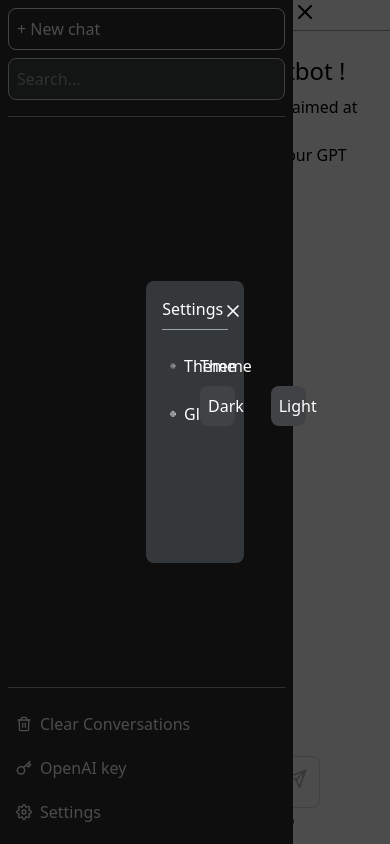
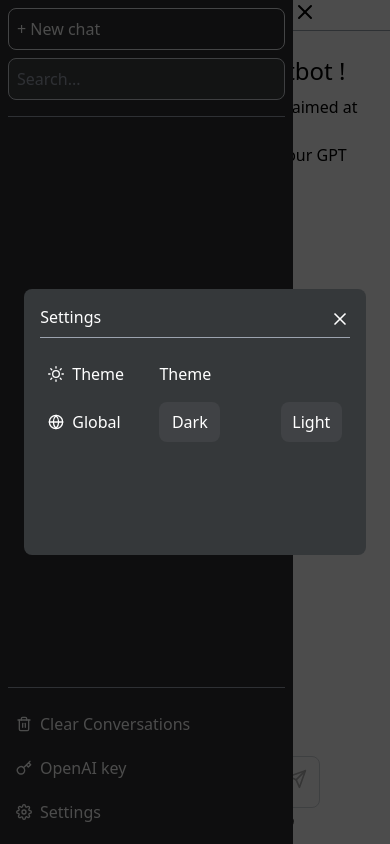
Before and after one commit to lesenelir/next-gpt, a Next.js app: page / in a window 390 px wide. Both pictures are taken after a click on the element "Settings". Built offline with nearby package versions, Linux system fonts and the light colour scheme.

Commit message:
feat: settings mobile support

```diff
--- a/src/components/menu/ModalOverlay.tsx
+++ b/src/components/menu/ModalOverlay.tsx
@@ -10,9 +10,9 @@ function ModalOverlay(props: IProps) {
   const {children, onClose} = props
 
   return (
-    <div className="fixed z-50 inset-0 bg-black bg-opacity-70 flex items-center justify-center" onClick={onClose}>
+    <div className='fixed z-50 inset-0 bg-black bg-opacity-70 flex items-center justify-center' onClick={onClose}>
       {/* Prevents the modal from closing when clicking on the modal itself */}
-      <div className={'w-1/4 h-1/3'} onClick={(e: MouseEvent<HTMLDivElement>) => e.stopPropagation()}>
+      <div className={'w-1/3 h-1/3 p-2 max-sm:w-11/12 max-sm:h-1/3 max-sm:flex max-sm:flex-col max-sm:justify-center'} onClick={(e: MouseEvent<HTMLDivElement>) => e.stopPropagation()}>
         {children}
       </div>
     </div>
--- a/src/components/menu/Settings.tsx
+++ b/src/components/menu/Settings.tsx
@@ -24,7 +24,9 @@ function Settings(props: IProps) {
   }
 
   return (
-    <div className={'w-full h-full p-4 flex flex-col rounded-lg bg-menuColors-800'}>
+    <div className={'w-full h-full p-4 flex flex-col rounded-lg bg-menuColors-800 ' +
+      'max-sm: w-full max-sm:h-full'}
+    >
       <div className={'flex flex-row justify-between'}>
         <p className={'text-white mb-2'}>Settings</p>
         <Image
@@ -57,7 +59,7 @@ function Settings(props: IProps) {
           {showTheme && !showGlobal && (
             <>
               <div className={'text-white p-2 flex flex-col justify-between'}>
-                <p className={'mb-2'}>Theme</p>
+                <p className={'mb-4'}>Theme</p>
                 <ThemeMenu/>
               </div>
             </>
@@ -66,7 +68,7 @@ function Settings(props: IProps) {
           {!showTheme && showGlobal && (
             <>
               <div className={'text-white p-2 flex flex-col justify-between'}>
-                <p className={'mb-2'}>Global</p>
+                <p className={'mb-4'}>Global</p>
                 <GlobalMenu/>
               </div>
             </>
```
